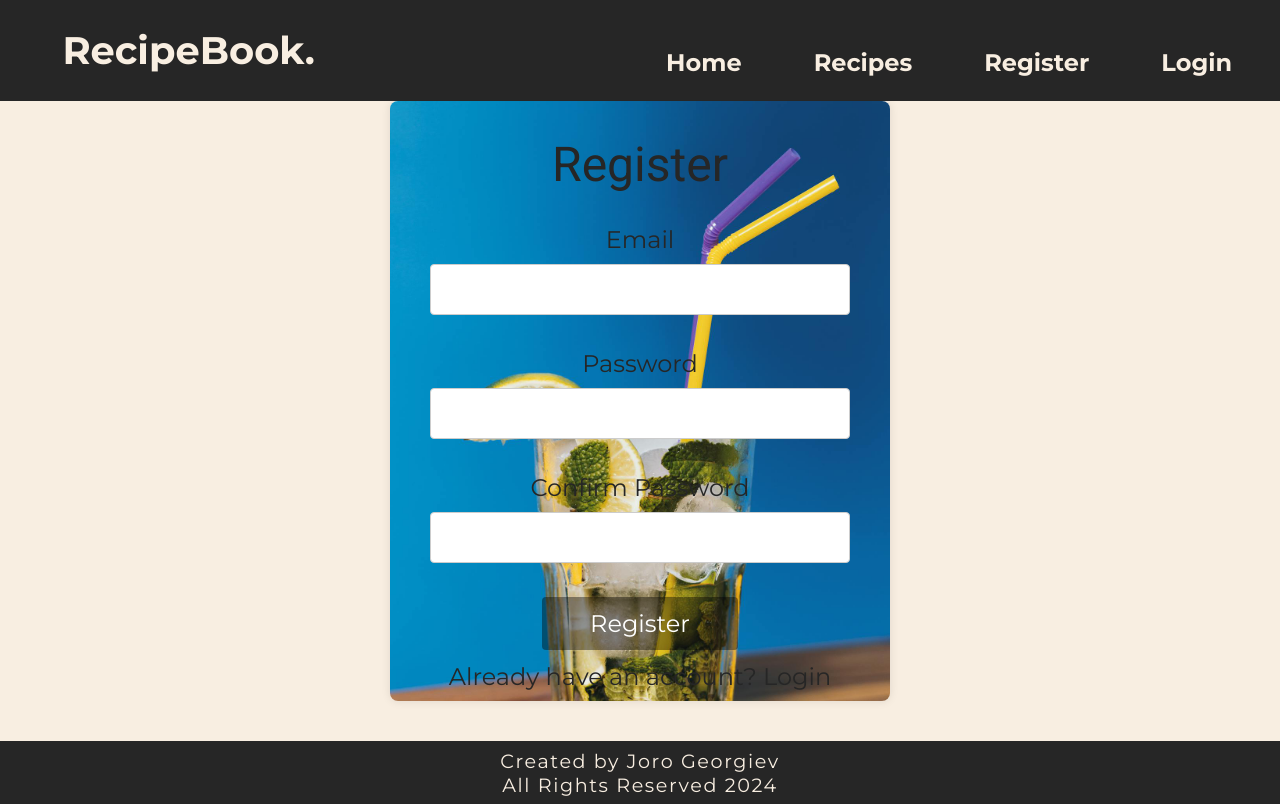
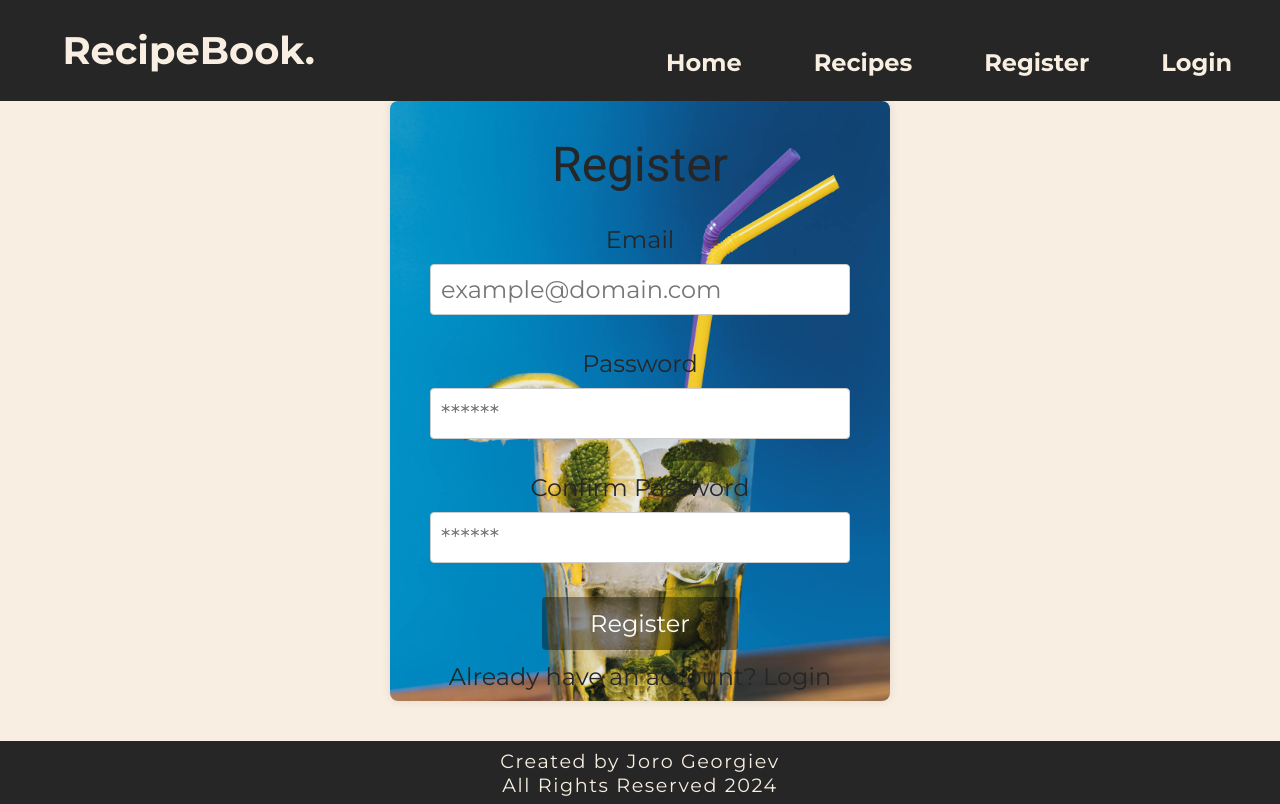
Before and after one commit to Joro765/React-Project, a React (Vite) app in the folder client/: page /register in a window 1280 px wide. Built offline with nearby package versions, Linux system fonts and the light colour scheme.

Commit message:
Refactored register form into a controller form

```diff
--- a/client/src/components/register/Register.jsx
+++ b/client/src/components/register/Register.jsx
@@ -1,27 +1,47 @@
 import { Link } from "react-router-dom";
+import { useState, useEffect } from "react";
 
 import styles from "../register/Register.module.css"
 
 
 export default function Register() {
+    const [user, setUser] = useState({
+        email: "",
+        password: "",
+        rePassword: "",
+    })
+
+
+    function formSubmitHandler(e) {
+        e.preventDefault();
+        console.log("Form Submitted!");
+        console.log(user);
+    }
+
+    function changeHandler(e) {
+        setUser(oldUser => ({ ...oldUser, [e.target.name]: e.target.value }));
+    }
+
+
+
     return (
         <div className={styles.formWrapper}>
-            <form action="" className={styles.registerForm}>
+            <form onSubmit={formSubmitHandler} className={styles.registerForm}>
                 <h2>Register</h2>
                 <div className={styles.inputs}>
-                    <label htmlFor="">Email</label>
-                    <input type="text" />
+                    <label htmlFor="email">Email</label>
+                    <input type="text" name="email" id="email" value={user.email} onChange={changeHandler} placeholder="example@domain.com" />
                 </div>
                 <div className={styles.inputs}>
-                    <label htmlFor="">Password</label>
-                    <input type="text" />
+                    <label htmlFor="password">Password</label>
+                    <input type="password" name="password" id="password" value={user.password} onChange={changeHandler} placeholder="******" />
                 </div>
                 <div className={styles.inputs}>
-                    <label htmlFor="">Confirm Password</label>
-                    <input type="text" />
+                    <label htmlFor="rePassword">Confirm Password</label>
+                    <input type="password" name="rePassword" id="rePassword" value={user.rePassword} onChange={changeHandler} placeholder="******" />
                 </div>
                 <div className={styles.buttons}>
-                    <button>Register</button>
+                    <button type="submit">Register</button>
                     <p>Already have an account? <Link to="/login">Login</Link></p>
                 </div>
             </form>
```
